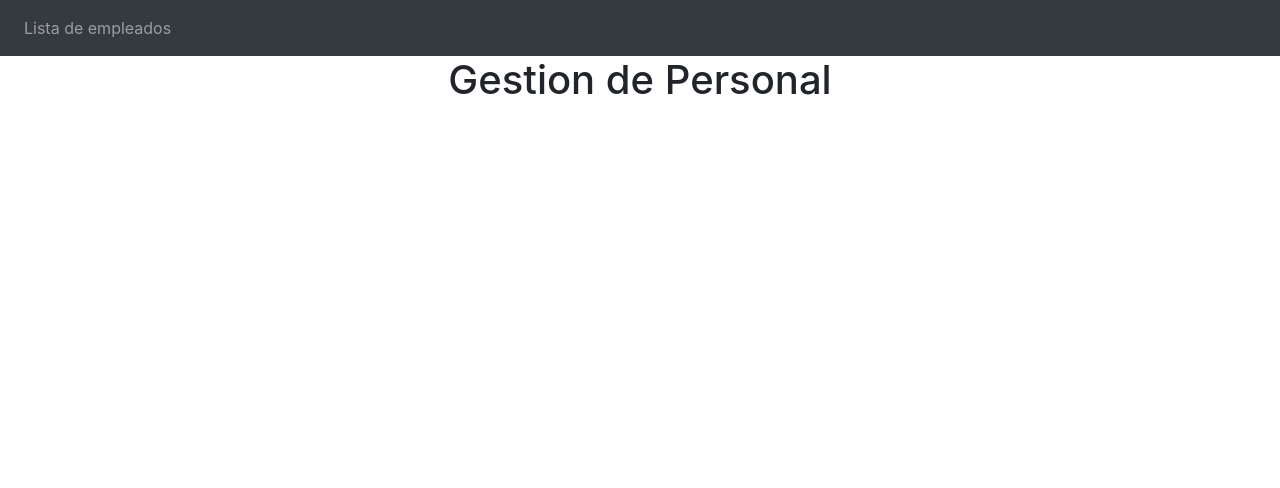
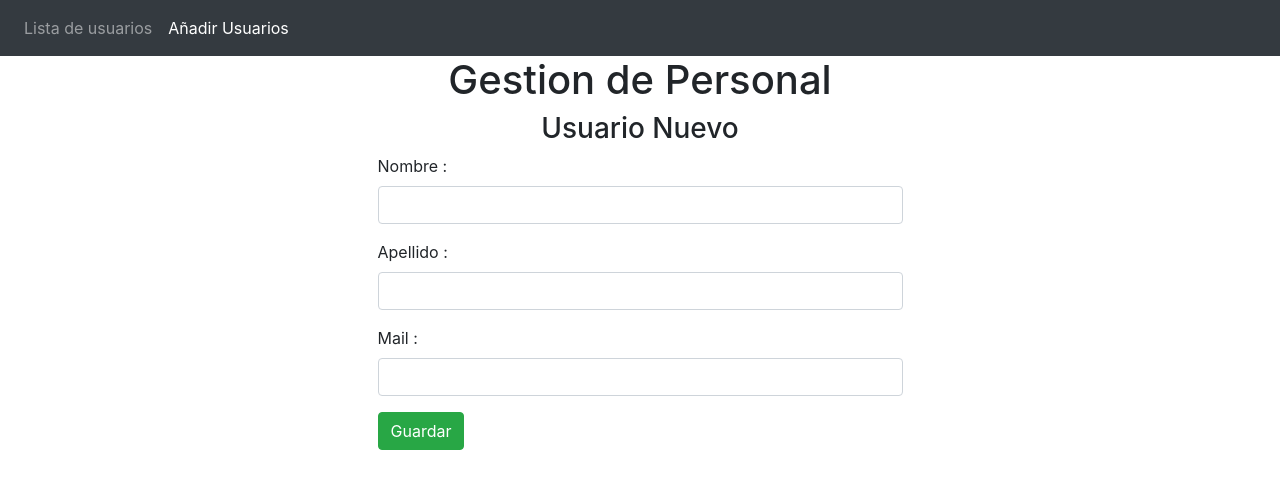
Before and after one commit to SaedMartinez/Frontend, an Angular app: page /crear in a window 1280 px wide. Before the commit this address led to /. Shown: the top 488 px of the page. Built offline with nearby package versions, Linux system fonts and the light colour scheme.

Commit message:
2 components working, service 2 funtions

```diff
--- a/src/app/app-routing.module.ts
+++ b/src/app/app-routing.module.ts
@@ -1,9 +1,11 @@
 import { NgModule } from '@angular/core';
 import { RouterModule, Routes } from '@angular/router';
+import { CrearEmpleadosComponent } from './crear-empleados/crear-empleados.component';
 import { ListaEmpleadosComponent } from './lista-empleados/lista-empleados.component';
 
 const routes: Routes = [
   { path: 'empleados', component: ListaEmpleadosComponent },
+  { path: 'crear', component: CrearEmpleadosComponent},
   { path: '', redirectTo: 'empleados', pathMatch: 'full' }
 ];
 
--- a/src/app/app.component.html
+++ b/src/app/app.component.html
@@ -1,7 +1,10 @@
 <nav class="navbar navbar-expand-sm bg-dark navbar-dark">
     <ul class="navbar-nav">
         <li class="nav-item">
-            <a class="nav-link" routerLink="empleados" routerLinkActive="active">Lista de empleados</a>
+            <a class="nav-link" routerLink="empleados" routerLinkActive="active">Lista de usuarios</a>
+        </li>
+        <li class="nav-item">
+            <a class="nav-link" routerLink="crear" routerLinkActive="active">Añadir Usuarios</a>
         </li>
     </ul>
 </nav>
--- /dev/null
+++ b/src/app/crear-empleados/crear-empleados.component.html
@@ -0,0 +1,18 @@
+<div class="col-md-6 offset-md-3">
+    <h3 class="text-center">Usuario Nuevo</h3>
+    <form (ngSubmit)="onSubmit()">
+        <div class="form-group">
+            <label>Nombre :</label>
+            <input type="text" class="form-control" name="nombre" [(ngModel)]="empleado.nombre" id="nombre">
+        </div>
+        <div class="form-group">
+            <label>Apellido :</label>
+            <input type="text" class="form-control" name="apellido" [(ngModel)]="empleado.apellido" id="apellido">
+        </div>
+        <div class="form-group">
+            <label>Mail :</label>
+            <input type="email" class="form-control" name="email" [(ngModel)]="empleado.email" id="email">
+        </div>
+        <button class="btn btn-success">Guardar</button>
+    </form>
+</div>
--- /dev/null
+++ b/src/app/crear-empleados/crear-empleados.component.ts
@@ -0,0 +1,36 @@
+import { Component, OnInit } from '@angular/core';
+import { Router } from '@angular/router';
+import { Empleado } from '../empleado';
+import { EmpleadosService } from '../empleados.service';
+
+@Component({
+  selector: 'app-crear-empleados',
+  templateUrl: './crear-empleados.component.html',
+  styleUrls: ['./crear-empleados.component.css']
+})
+export class CrearEmpleadosComponent implements OnInit {
+
+  empleado: Empleado = new Empleado();
+
+  constructor(private eService: EmpleadosService, private router: Router) { }
+
+  ngOnInit(): void {
+  }
+
+
+  guardarEmpleado() {
+    this.eService.registrarEmpleado(this.empleado).subscribe(dato => {
+      console.log(dato);
+      this.redirectTo();
+    });
+  }
+
+  redirectTo() {
+    this.router.navigate(['/empleados']);
+  }
+
+  onSubmit() {
+    this.guardarEmpleado();
+  }
+
+}
--- a/src/app/empleados.service.ts
+++ b/src/app/empleados.service.ts
@@ -13,7 +13,12 @@ export class EmpleadosService {
 
   constructor(private httpClient: HttpClient) { }
 
-  obtenerListaEmpleados():Observable<Empleado[]>{
+  registrarEmpleado(empleado: Empleado): Observable<Object> {
+    return this.httpClient.post(`${this.baseURL}`, empleado);
+  }
+
+
+  obtenerListaEmpleados(): Observable<Empleado[]> {
     return this.httpClient.get<Empleado[]>(`${this.baseURL}`);
   }
 }
```
Also changed, not shown: src/app/app.module.ts (+7 -3 lines), src/app/crear-empleados/crear-empleados.component.css (added), 1 other file (tests, documents, lock files or other folders).
